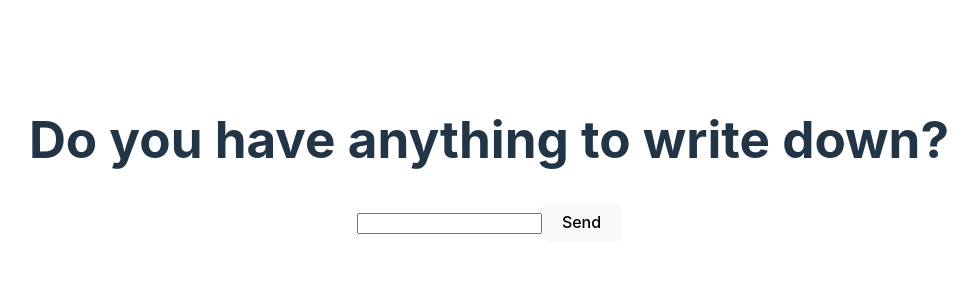
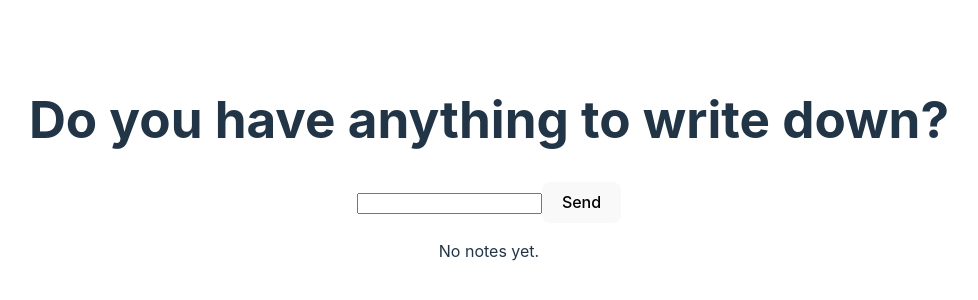
Before and after one commit to driera/organizer, a React (Vite) app: page / in a window 1280 px wide. Shown: the part 232-532 px from the top of the page, without its empty margins (151-1129 px from the left). Built offline with nearby package versions, Linux system fonts and the light colour scheme.

Commit message:
Extract notes to component and add placeholder

```diff
--- a/src/App.tsx
+++ b/src/App.tsx
@@ -12,11 +12,7 @@ function App() {
     <>
       <h1>Do you have anything to write down?</h1>
       <NoteTaker onClick={handleClick} />
-      <ul>
-        {notes.map((note, index) => (
-          <li key={index}>{note}</li>
-        ))}
-      </ul>
+      <NoteList notes={notes} />
     </>
   );
 }
@@ -42,4 +38,17 @@ const NoteTaker = ({ onClick }: { onClick: (note: string) => void }) => {
   );
 };
 
+const NoteList = ({ notes }: { notes: string[] }) => {
+  if (notes.length === 0) {
+    return <p>No notes yet.</p>;
+  }
+  return (
+    <ul>
+      {notes.map((note, index) => (
+        <li key={index}>{note}</li>
+      ))}
+    </ul>
+  );
+};
+
 export default App;
```
Also changed, not shown: 1 other file (tests, documents, lock files or other folders).
